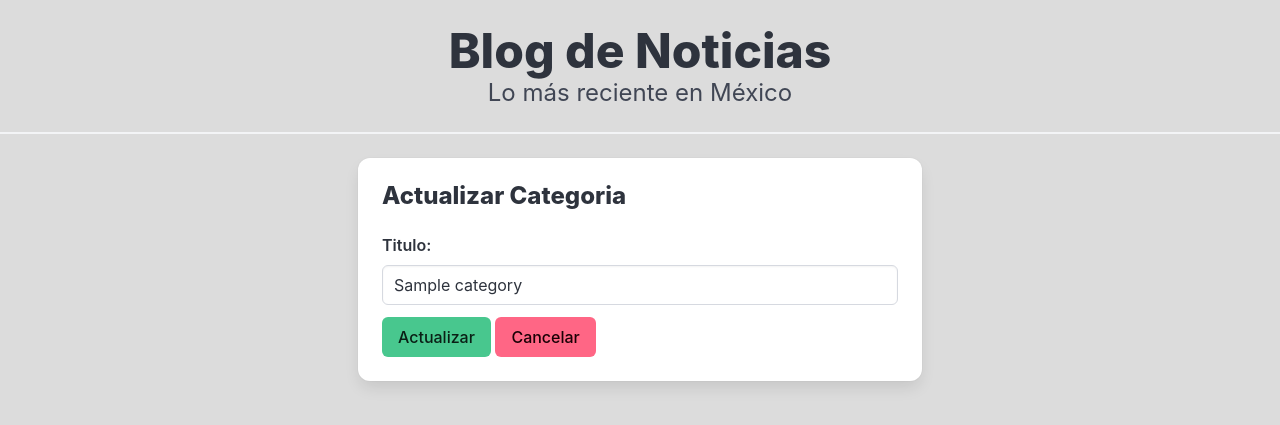
After one commit to sicandistroyer/n1_bloc_tec, a Flask app: page /categories/update/1 in a window 1280 px wide. The commit adds this page. Shown: the top 425 px of the page. Run offline with Flask 3, Linux system fonts and the light colour scheme; tables that the repository leaves empty hold one stand-in row (values such as "Sample post"); some libraries are stand-ins or nearby versions.

Commit message:
Arreglando categorias

```diff
--- a/app/routes/category.py
+++ b/app/routes/category.py
@@ -12,45 +12,39 @@ def listar_categorias():
     categories = Category.query.all()
     return render_template('categories/listar_categorias.html', categories=categories)
 
-'''
-#Ruta /post crear un nuevo post
-@posts_bp.route('/new', methods=['GET','POST'])
-def add_post():
+
+#Ruta /post crear un nueva categoria
+@categories_bp.route('/new', methods=['GET','POST'])
+def add_category():
     if request.method == 'POST':
-        title = request.form['title']
-        content = request.form['content']
-        category_id = request.form.get('category_id')
-        new_post = Post(title=title, content=content, category_id=category_id)
-        db.session.add(new_post)
+        name = request.form['name']
+        new_category = Category(name=name)
+        db.session.add(new_category)
         db.session.commit()
 
-        return redirect(url_for('posts.listar_posts'))
+        return redirect(url_for('categories.listar_categorias'))
 
     #Aqui sigue si es GET
-    categories = Category.query.all()
-    return render_template('posts/create_post.html', categories=categories)
+    return render_template('categories/create_categoria.html')
+
 
 #Actualizar post
-@posts_bp.route('/update/<int:id>', methods=['GET','POST'])
-def update_post(id):
-    post = Post.query.get(id)
+@categories_bp.route('/update/<int:id>', methods=['GET','POST'])
+def update_category(id):
+    category = Category.query.get(id)
     if request.method == 'POST':
-        post.title = request.form['title']
-        post.category_id = request.form['category_id']
-        post.content = request.form['content']
+        category.name = request.form['name']
         db.session.commit()
-        return redirect(url_for('posts.listar_posts'))
+        return redirect(url_for('categories.listar_categorias'))
 
     categories = Category.query.all()
-    return render_template('posts/update_post.html', post=post, categories=categories)
+    return render_template('categories/update_category.html', category=category)
 
 #Eliminar post
-@posts_bp.route('/delete/<int:id>')
-def delete_post(id):
-    post = Post.query.get(id)
-    if post:
-        db.session.delete(post)
+@categories_bp.route('/delete/<int:id>')
+def delete_category(id):
+    category = Category.query.get(id)
+    if category:
+        db.session.delete(category)
         db.session.commit()
-    return redirect(url_for('posts.listar_posts'))
-
-'''
+    return redirect(url_for('categories.listar_categorias'))
--- /dev/null
+++ b/app/templates/categories/update_category.html
@@ -0,0 +1,29 @@
+{% extends 'base.html' %}
+{% block title%} Blog de Noticias{% endblock %}
+{% block content%}
+<div class="columns">
+    <div class="column is-offset-3 is-6">
+        <div class="card">
+            <div class="card-content">
+                <div class="media">
+                    <div class="media-content">
+                        <p class="title is-4">Actualizar Categoria</p>
+                    </div>
+                </div>
+                <div class="content">
+                    <form action="{{ url_for('categories.update_category', id = category.id) }}" method="post">
+                        <div class="field">
+                            <label class="label">Titulo:</label>
+                            <div class="control">
+                                <input class="input" type="text" name='name' value="{{category.name}}">
+                            </div>
+                        </div>
+                        <button class="button is-success " type="submit">Actualizar</button>
+                        <a class="button is-danger" href="{{ url_for('categories.listar_categorias') }}">Cancelar</a>
+                    </form>
+                </div>
+            </div>
+        </div>
+    </div>
+</div>
+{% endblock%}
--- a/app/templates/posts/listar_posts.html
+++ b/app/templates/posts/listar_posts.html
@@ -5,6 +5,8 @@
     <div class="column is-offset-3 is-6">
         <a href="{{ url_for('posts.add_post') }}" class="button is-success"><i class="fa-solid fa-plus"></i> &nbsp;
             Agregar noticia</a>
+        <a href="{{ url_for('index') }}" class="button is-danger"><i class="fa-solid fa-arrow-left"></i> &nbsp;
+                Regresar</a>
         <br><br>
         {% for post in posts %}
         <div class="card">
--- a/app/templates/posts/update_post.html
+++ b/app/templates/posts/update_post.html
@@ -7,7 +7,7 @@
             <div class="card-content">
                 <div class="media">
                     <div class="media-content">
-                        <p class="title is-4">Agregar Post</p>
+                        <p class="title is-4">Actualizar Post</p>
                     </div>
                 </div>
                 <div class="content">
```
Also changed, not shown: app/templates/categories/create_categoria.html (added, +31 -0 lines), app/templates/categories/listar_categorias.html (+8 -5 lines).
